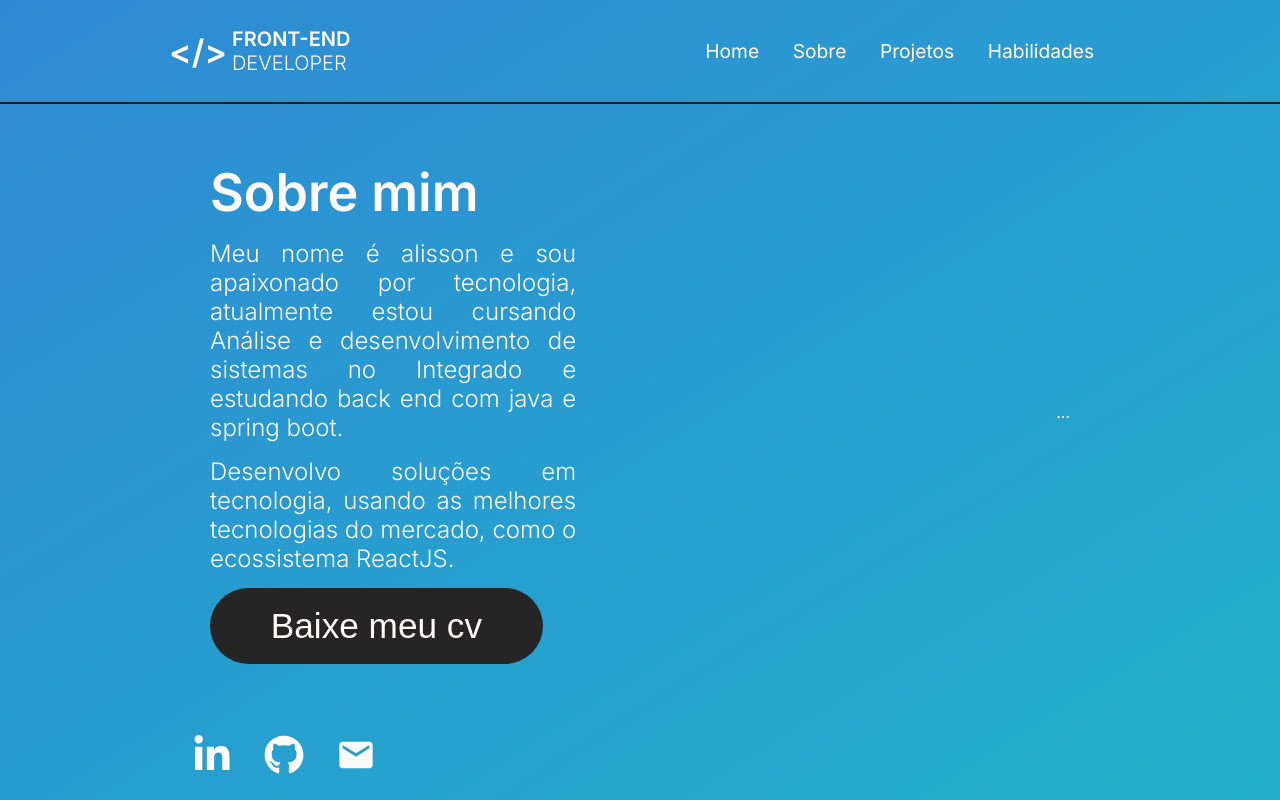
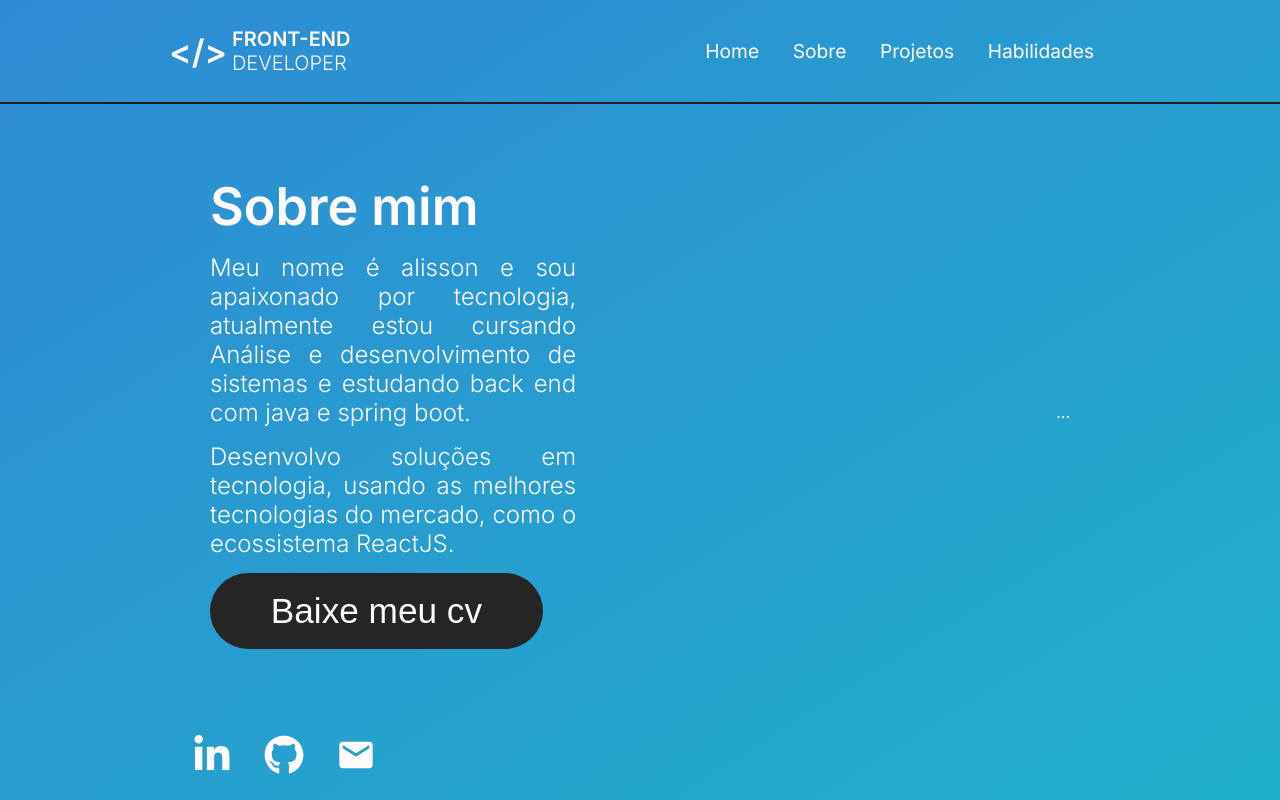
Before and after one commit to alisson2014/site-pessoal, a React (Create React App) app: page /about in a window 1280 px wide. Built offline with nearby package versions, Linux system fonts and the light colour scheme.

Commit message:
refactor: alterações

```diff
--- a/src/components/Molecules/AboutMe/index.tsx
+++ b/src/components/Molecules/AboutMe/index.tsx
@@ -7,7 +7,7 @@ const AboutMe = () => {
     <Content>
       <SubTittle>Sobre mim</SubTittle>
       <TextContent>
-        Meu nome é alisson e sou apaixonado por tecnologia, atualmente estou cursando Análise e desenvolvimento de sistemas no Integrado e estudando back end com java e spring boot.
+        Meu nome é alisson e sou apaixonado por tecnologia, atualmente estou cursando Análise e desenvolvimento de sistemas e estudando back end com java e spring boot.
       </TextContent>
       <TextContent>
         Desenvolvo soluções em tecnologia, usando as melhores tecnologias do mercado, como o ecossistema ReactJS.
```
